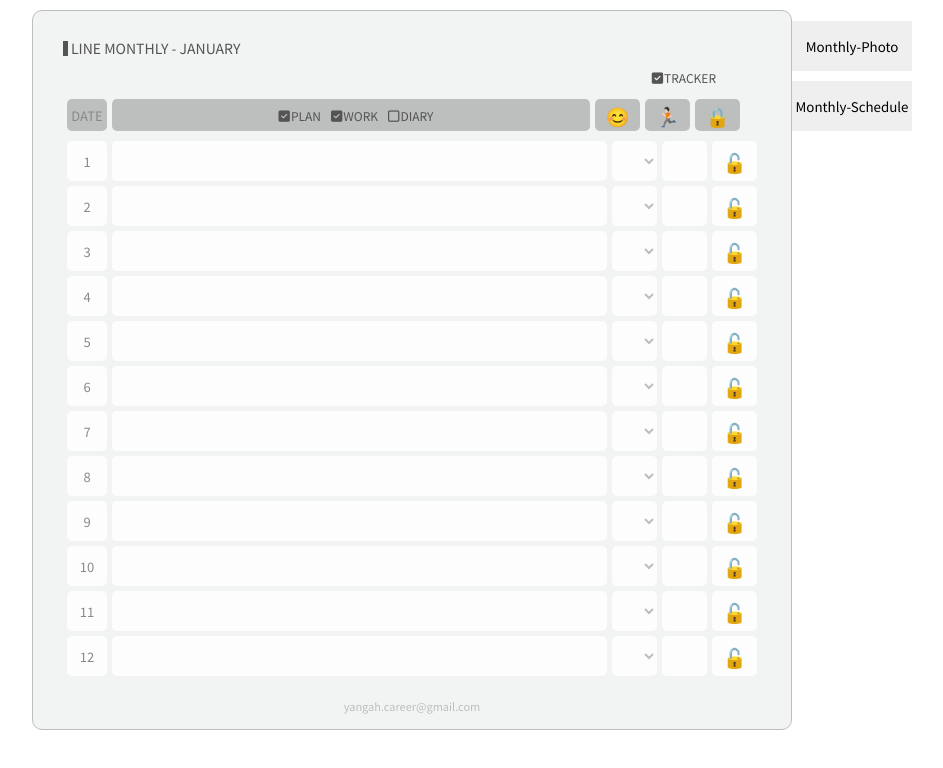
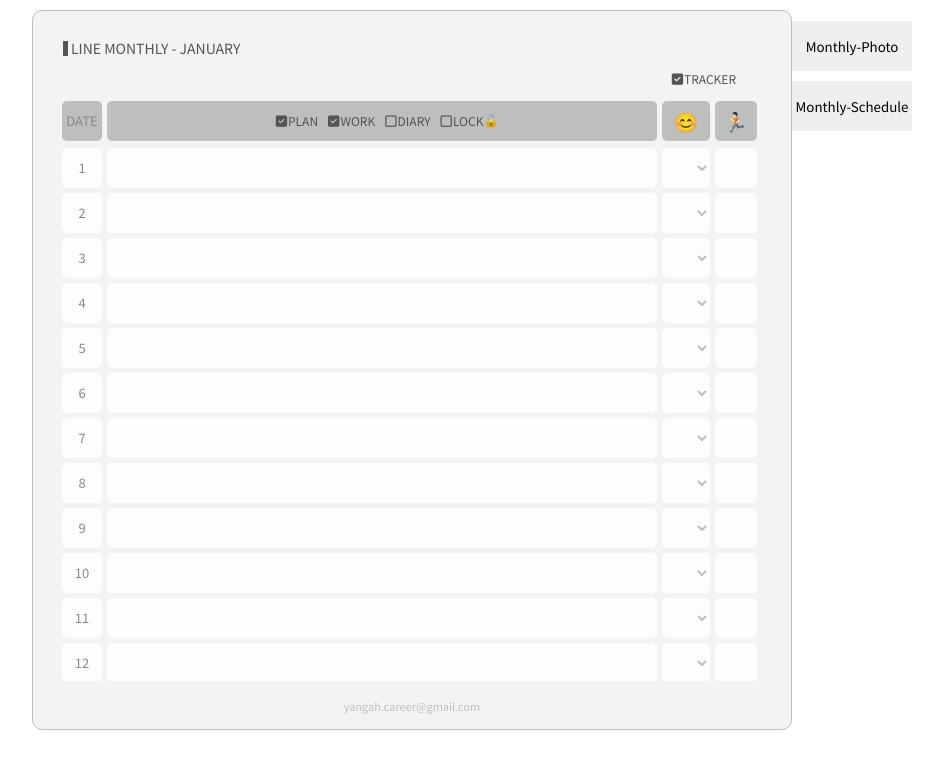
Before and after one commit to Yang-ah/my_first_diary, a React (Create React App) app: page /schedule in a window 1280 px wide. Shown: the top 768 px of the page, without its empty margins (228-1171 px from the left). Built offline with nearby package versions, Linux system fonts and the light colour scheme.

Commit message:
modifed lock..

```diff
--- a/src/atom.ts
+++ b/src/atom.ts
@@ -19,3 +19,8 @@ export const onWorkAtom = atom({
   key: "work",
   default: true,
 });
+
+export const onLockAtom = atom({
+  key: "lock",
+  default: false,
+});
--- a/src/components/CheckBox.tsx
+++ b/src/components/CheckBox.tsx
@@ -1,5 +1,11 @@
 import { useRecoilState } from "recoil";
-import { onTrackerAtom, onDiaryAtom, onPlanAtom, onWorkAtom } from "./../atom";
+import {
+  onTrackerAtom,
+  onDiaryAtom,
+  onPlanAtom,
+  onWorkAtom,
+  onLockAtom,
+} from "./../atom";
 import styled from "styled-components";
 
 const CheckContainer = styled.div`
@@ -28,13 +34,16 @@ const CheckContainer = styled.div`
     cursor: pointer;
     display: flex;
     align-items: center;
+    p {
+      margin-bottom: 3px;
+    }
   }
 `;
 
 const TrackerContainer = styled(CheckContainer)`
   height: 10px;
   justify-content: flex-end;
-  margin-right: 120px;
+  margin-right: 80px;
 `;
 
 export function Tracker() {
@@ -59,6 +68,7 @@ function CheckBox() {
   const [onDiary, setDiary] = useRecoilState(onDiaryAtom);
   const [onPlan, setPlan] = useRecoilState(onPlanAtom);
   const [onWork, setWork] = useRecoilState(onWorkAtom);
+  const [onLock, setLock] = useRecoilState(onLockAtom);
 
   const toggleDiaryAtom = () => {
     setDiary((prev) => !prev);
@@ -72,6 +82,9 @@ function CheckBox() {
     onDiary
       ? alert("다이어리 해제 후 다시 클릭해주세요.")
       : setWork((prev) => !prev);
+  };
+  const toggleLockAtom = () => {
+    setLock((prev) => !prev);
   };
 
   return (
@@ -113,6 +126,17 @@ function CheckBox() {
           DIARY
         </label>
       </div>
+      <div>
+        <input id="lock" type="checkbox" onClick={toggleLockAtom} />
+        <label htmlFor="lock">
+          {onLock ? (
+            <i className="fa-solid fa-square-check"></i>
+          ) : (
+            <i className="fa-regular fa-square"></i>
+          )}
+          LOCK<p>{onLock ? "🔒" : "🔓"}</p>
+        </label>
+      </div>
     </CheckContainer>
   );
 }
--- /dev/null
+++ b/src/components/Diary.tsx
@@ -0,0 +1,42 @@
+import { useRecoilState, useRecoilValue } from "recoil";
+import styled from "styled-components";
+import { onDiaryAtom } from "../atom";
+import { useState } from "react";
+
+export const MainBox = styled.input`
+  width: 100%;
+  height: 40px;
+  border-radius: 5px;
+  background-color: rgba(255, 255, 255, 0.8);
+  border: none;
+  outline: none;
+  padding: 0 10px;
+  color: ${(props) => props.theme.secondColor};
+  display: flex;
+  align-items: center;
+  font-size: 12px;
+`;
+
+function Diary() {
+  const [mainContent, mainChange] = useState("");
+  const onDiary = useRecoilValue(onDiaryAtom);
+  const setMain = (e: React.FormEvent<HTMLInputElement>) => {
+    mainChange(e.currentTarget.value);
+  };
+
+  return (
+    <div>
+      {onDiary ? (
+        <MainBox
+          onChange={setMain}
+          placeholder="오늘의 한 줄 일기를 써보세요. (최대 56자)"
+          value={mainContent ? mainContent : ""}
+        />
+      ) : (
+        <MainBox as="div">{mainContent}</MainBox>
+      )}
+    </div>
+  );
+}
+
+export default Diary;
--- /dev/null
+++ b/src/components/Exercise.tsx
@@ -0,0 +1,11 @@
+import { useState } from "react";
+import { SideBox } from "./../screens/Monthly-Schedule";
+function Exercise() {
+  const [done, setDone] = useState("");
+  const doneToggle = () => {
+    done == "🖤" ? setDone("·") : setDone("🖤");
+  };
+  return <SideBox as="input" type="button" onClick={doneToggle} value={done} />;
+}
+
+export default Exercise;
--- a/src/screens/Monthly-Schedule.tsx
+++ b/src/screens/Monthly-Schedule.tsx
@@ -1,31 +1,31 @@
 import styled from "styled-components";
 import { useRecoilValue } from "recoil";
-import { onTrackerAtom, onDiaryAtom, onPlanAtom, onWorkAtom } from "./../atom";
+import { onTrackerAtom } from "./../atom";
 import CheckBox, { Tracker } from "../components/CheckBox";
-import { useState } from "react";
 import Emojis from "../components/Emojis";
 import { thisDates, thisMonthString } from "../components/Dates";
 import { Message, ThemeIcon, Header, Wrap } from "./Monthly-Photo";
+import Diary, { MainBox } from "../components/Diary";
+import Exercise from "../components/Exercise";
+
+const SectionTable = styled.div`
+  width: 700px;
+  height: 580px;
+  overflow-y: scroll;
+`;
 
 const TableHeader = styled.div<TrackerProps>`
   height: 32px;
   display: grid;
   grid-template-columns: ${(props) =>
-    props.tracker ? `40px 1fr 145px` : `40px 1fr 45px`};
+    props.tracker ? `40px 1fr 100px` : `40px 1fr`};
   grid-gap: 5px;
-  margin-bottom: 10px;
-  padding-right: 17px;
+  margin-bottom: 15px;
   div:first-child,
   div:nth-child(2),
   div > div {
     background-color: ${(props) => props.theme.fourthColor};
   }
-`;
-
-const SectionTable = styled.div`
-  width: 690px;
-  height: 540px;
-  overflow-y: scroll;
 `;
 
 interface SectionLineProps {
@@ -37,7 +37,7 @@ const SectionLine = styled.div<SectionLineProps>`
   grid-gap: 5px;
   display: grid;
   grid-template-columns: ${(props) =>
-    props.tracker ? `40px 1fr 145px` : `40px 1fr 45px`};
+    props.tracker ? `40px 1fr 100px` : `40px 1fr`};
   margin-bottom: 5px;
   height: 40px;
   :last-child {
@@ -55,27 +55,13 @@ const DateBox = styled.div`
   color: ${(props) => props.theme.thirdColor};
 `;
 
-const MainBox = styled.input`
-  width: 100%;
-  height: 100%;
-  border-radius: 5px;
-  background-color: rgba(255, 255, 255, 0.8);
-  border: none;
-  outline: none;
-  padding: 0 10px;
-  color: ${(props) => props.theme.secondColor};
-  display: flex;
-  align-items: center;
-  font-size: 12px;
-`;
-
 const SectionSide = styled.div`
   display: grid;
   grid-gap: 5px;
-  grid-template-columns: repeat(3, 1fr);
+  grid-template-columns: repeat(2, 1fr);
 `;
+
 export const SideBox = styled.div`
-  width: 45px;
   border-radius: 5px;
   background-color: rgba(255, 255, 255, 0.8);
   display: flex;
@@ -89,6 +75,9 @@ export const SideBox = styled.div`
   span {
     color: ${(props) => props.theme.firstColor};
   }
+  :last-child {
+    margin-right: 5px;
+  }
 `;
 
 const LineHeader = styled(Header)`
@@ -100,57 +89,10 @@ interface TrackerProps {
   tracker: boolean;
 }
 
+// main
+
 function MonthlySchedule() {
   const onTracker = useRecoilValue(onTrackerAtom);
-
-  function Diary() {
-    const [mainContent, mainChange] = useState("");
-    const onDiary = useRecoilValue(onDiaryAtom);
-
-    const setMain = (e: React.FormEvent<HTMLInputElement>) => {
-      mainChange(e.currentTarget.value);
-    };
-
-    return (
-      <div>
-        {onDiary ? (
-          <MainBox
-            onChange={setMain}
-            placeholder="오늘의 한 줄 일기를 써보세요. (최대 56자)"
-            value={mainContent ? mainContent : ""}
-          />
-        ) : (
-          <MainBox as="div">{mainContent}</MainBox>
-        )}
-      </div>
-    );
-  }
-
-  function Exercise() {
-    const [done, setDone] = useState("");
-    const doneToggle = () => {
-      done == "🖤" ? setDone("·") : setDone("🖤");
-    };
-    return (
-      <SideBox as="input" type="button" onClick={doneToggle} value={done} />
-    );
-  }
-
-  function Lock() {
-    const [lock, setLock] = useState(false);
-    const lockToggle = () => {
-      setLock((cur) => !cur);
-    };
-
-    return (
-      <SideBox
-        as="input"
-        type="button"
-        onClick={lockToggle}
-        value={lock ? "🔒" : "🔓"}
-      />
-    );
-  }
 
   return (
     <Wrap style={{ alignItems: "center" }}>
@@ -161,6 +103,7 @@ function MonthlySchedule() {
       <Tracker />
 
       <section>
+        <SectionTable>
           <TableHeader tracker={onTracker ? true : false}>
             <DateBox>DATE</DateBox>
             <MainBox as="div">
@@ -169,11 +112,8 @@ function MonthlySchedule() {
             <SectionSide>
               {onTracker ? <SideBox>😊</SideBox> : null}
               {onTracker ? <SideBox>🏃🏻</SideBox> : null}
-            <SideBox>🔒</SideBox>
             </SectionSide>
           </TableHeader>
-
-        <SectionTable>
           {thisDates.map((date: Date) => (
             <SectionLine
               tracker={onTracker ? true : false}
@@ -186,7 +126,6 @@ function MonthlySchedule() {
               <SectionSide>
                 {onTracker ? <Emojis /> : null}
                 {onTracker ? <Exercise /> : null}
-                <Lock />
               </SectionSide>
             </SectionLine>
           ))}
```
Lines whose indentation alone changed are shown as unchanged.
